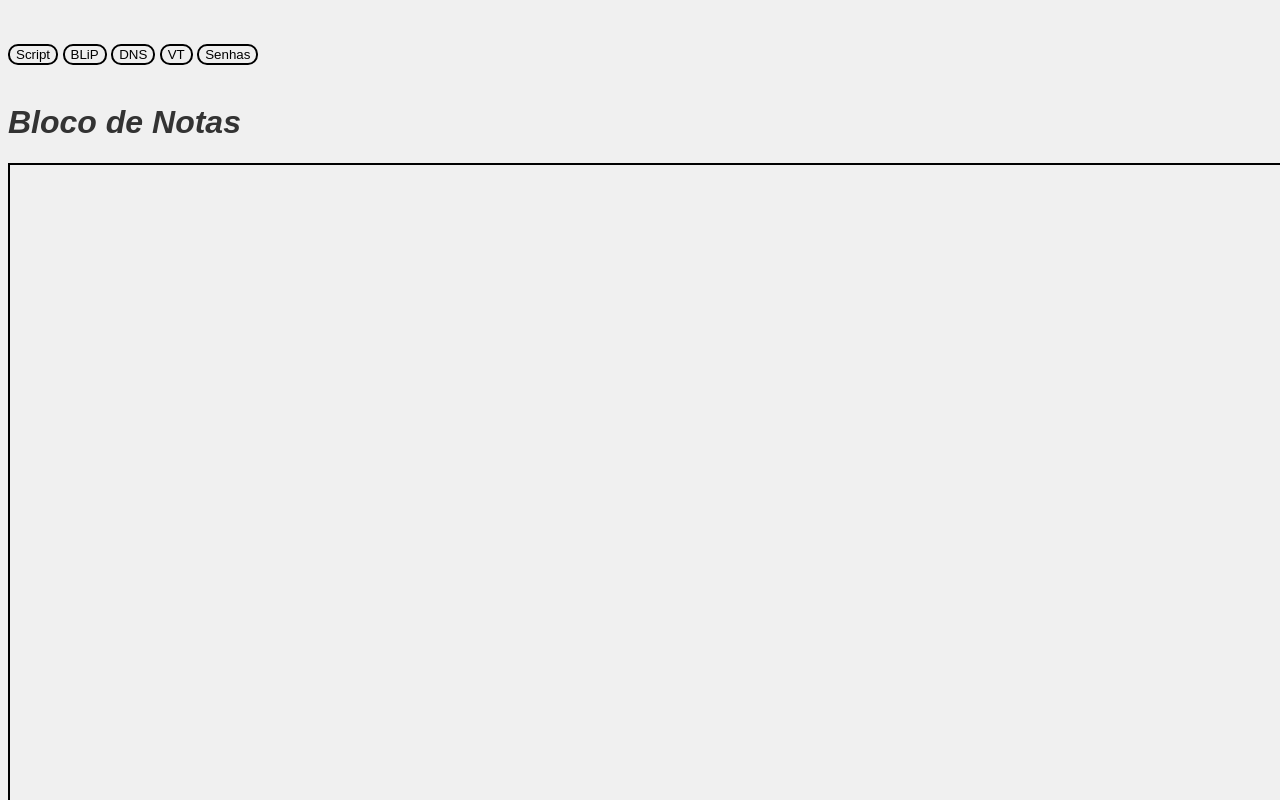
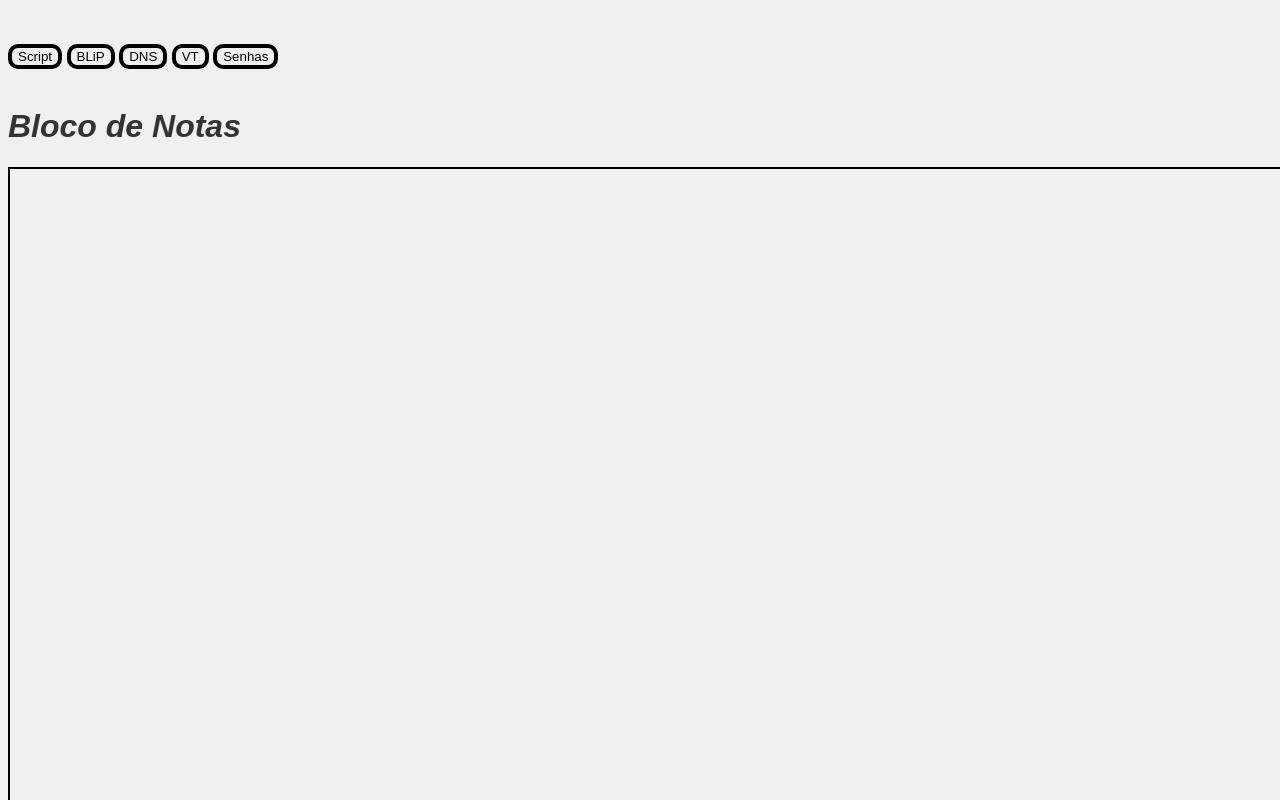
Before and after one commit to edgarbcc/projeto, a plain HTML site: page index.html in a window 1280 px wide. Shown: the top 800 px of the page. Drawn offline with Linux system fonts and the light colour scheme.

Commit message:
Update sinal.css

```diff
--- a/sinal.css
+++ b/sinal.css
@@ -15,7 +15,7 @@ textarea {
 
 input {
 
-    border: 2px solid #000;
+    border: 4px solid #000;
   border-radius: 10px;
 
 }
```
